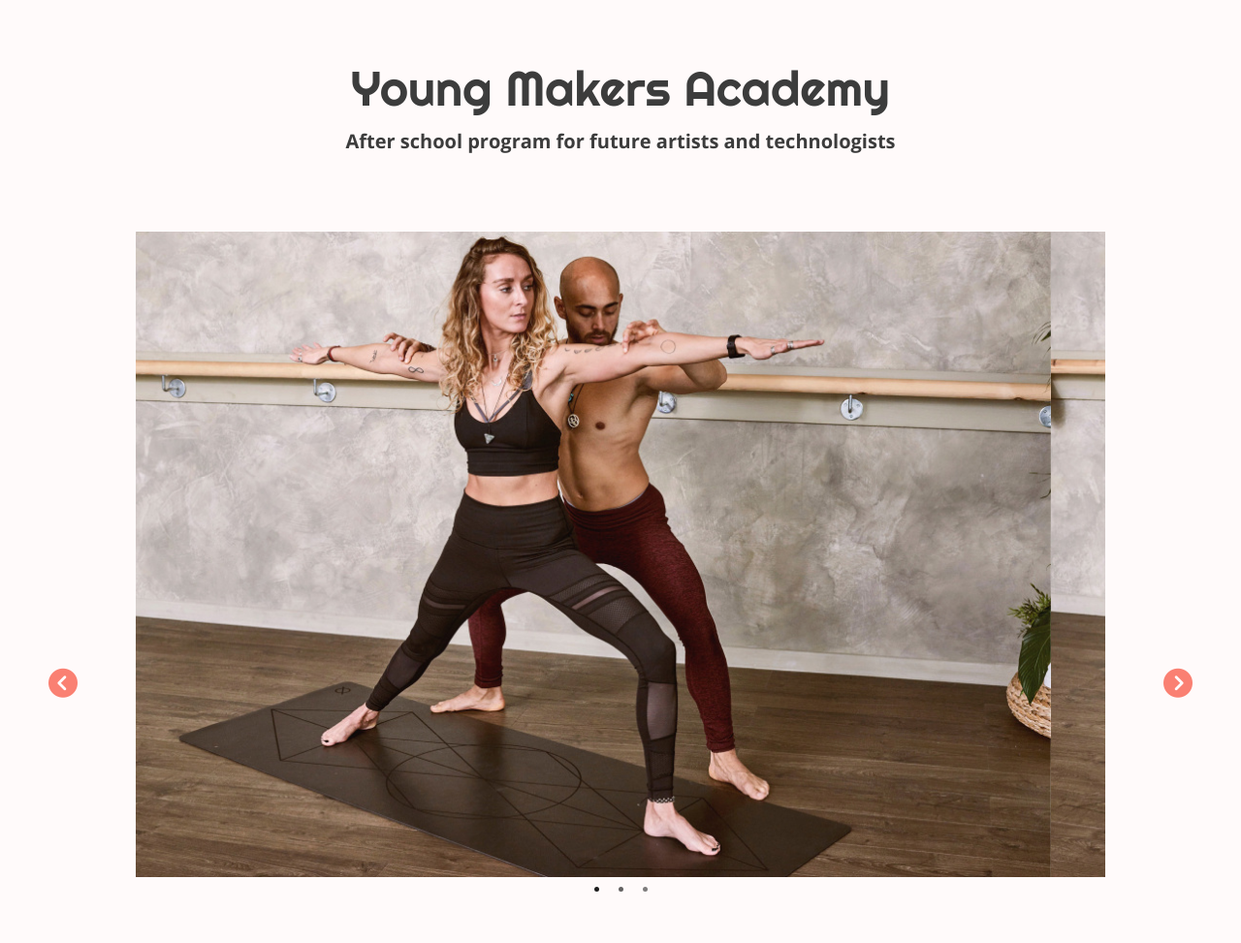
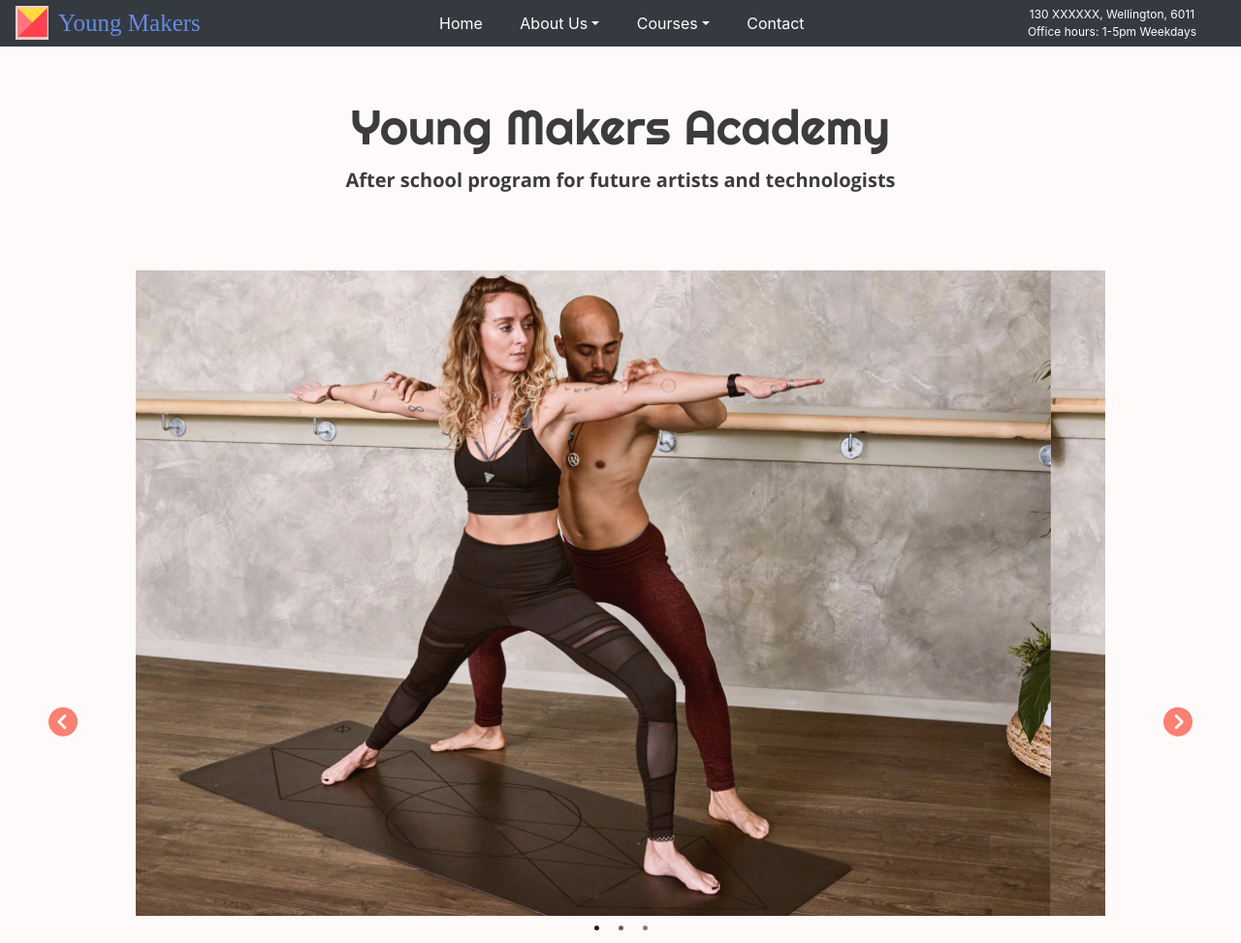
Before and after one commit to toplay3/youngmakers, a React app: page / in a window 1280 px wide. Shown: the top 973 px of the page at 97% size. Built offline with nearby package versions, Linux system fonts and the light colour scheme; a web font is replaced by a local one.

Commit message:
Add navigation bar

```diff
--- a/src/css/footer-container.scss
+++ b/src/css/footer-container.scss
@@ -1,6 +1,6 @@
 .footer-container {
   background-color: #eccfcc;
-  color: #192f67;
+  color: #688ae2;
   .footer-sections-container {
     padding-top: 50px;
     padding-bottom: 50px;
@@ -15,7 +15,9 @@
         display: inline-block;
 
         .section-content {
+          color: #2e3a59;
           padding-top: 20px;
+          font-size: 16px;
         }
       }
 
@@ -81,10 +83,18 @@
       flex-direction: column;
       align-items: center;
       .footer-section {
+        &.about-us {
+          .list-item {
+            border-bottom: none;
+          }
+        }
         margin-bottom: 30px;
         width: 300px;
         text-align: left;
-
+        &:not(:first-child) {
+          border-top: 1px solid #c6a09b;
+          padding-top: 30px;
+        }
         .section-content {
           margin-top: 0px;
         }
--- /dev/null
+++ b/src/css/navigation-bar.scss
@@ -0,0 +1,39 @@
+.navbar {
+  background-color: #252323;
+  justify-content: space-between;
+  padding-top: 0;
+  padding-bottom: 0;
+
+  .nav-links-collapse {
+    justify-content: center;
+  }
+  .nav-links {
+    margin-right: unset !important;
+    .nav-link {
+      color: white;
+      padding-left: 1.2em;
+      padding-right: 1.2em;
+      padding-top: 0;
+      padding-bottom: 0;
+      font-size: 16px;
+    }
+  }
+
+  .collapse,
+  .collapsing {
+    .nav-link {
+      padding-top: 0.5em;
+      padding-bottom: 0.5em;
+    }
+  }
+
+  .nav-location {
+    font-size: 12px;
+    color: white;
+    padding-right: 30px;
+  }
+
+  .navbar-toggler-icon {
+    color: white;
+  }
+}
--- a/src/css/title-container.scss
+++ b/src/css/title-container.scss
@@ -6,7 +6,7 @@
     font-size: clamp(15px, 5vw, 50px);
     font-family: Righteous;
     margin-bottom: 10px;
-    margin-top: 60px;
+    margin-top: 100px;
   }
 
   h4 {
@@ -18,7 +18,7 @@
 
 @media only screen and (max-width: 1000px) {
   .title-container {
-    margin-bottom: 40px;
+    margin-bottom: 80px;
 
     h1 {
       margin-top: 30px;
--- a/src/index.js
+++ b/src/index.js
@@ -4,6 +4,7 @@ import "./css/style.scss";
 import ReactDOM from "react-dom";
 import React from "react";
 
+import NavigationBar from "./js/components/NavigationBar.js";
 import TitleContainer from "./js/components/TitleContainer.js";
 import HeaderContainer from "./js/components/HeaderContainer";
 import CoursesContainer from "./js/components/CoursesContainer";
@@ -15,6 +16,7 @@ class ReactRoot extends React.Component {
   render() {
     return (
       <React.Fragment>
+        <NavigationBar></NavigationBar>
         <TitleContainer></TitleContainer>
         <HeaderContainer></HeaderContainer>
         <CoursesContainer></CoursesContainer>
--- /dev/null
+++ b/src/js/components/NavigationBar.js
@@ -0,0 +1,66 @@
+import React from "react";
+import "../../css/navigation-bar.scss";
+import Navbar from "react-bootstrap/Navbar";
+import Nav from "react-bootstrap/Nav";
+import NavDropdown from "react-bootstrap/NavDropdown";
+import Logo from "./Logo";
+
+class NavigationBar extends React.Component {
+  render() {
+    return (
+      <Navbar fixed="top" expand="lg" bg="dark" variant="dark" collapseOnSelect>
+        <Navbar.Brand>
+          <Logo />
+        </Navbar.Brand>
+        <Navbar.Toggle aria-controls="responsive-navbar-nav" />
+        <Navbar.Collapse
+          className="nav-links-collapse"
+          id="responsive-navbar-nav"
+        >
+          <Nav className="nav-links">
+            <Nav.Link href="#home" className="link-item">
+              Home
+            </Nav.Link>
+            <NavDropdown
+              title="About Us"
+              id="collasible-nav-dropdown"
+              className="link-item"
+            >
+              <NavDropdown.Item href="#action/3.1">Our School</NavDropdown.Item>
+              <NavDropdown.Item href="#action/3.2">Gallery</NavDropdown.Item>
+              <NavDropdown.Item href="#action/3.3">Blog</NavDropdown.Item>
+            </NavDropdown>
+            <NavDropdown
+              title="Courses"
+              id="collasible-nav-dropdown"
+              className="link-item"
+            >
+              <NavDropdown.Item href="#action/3.1">
+                Computer Programming
+              </NavDropdown.Item>
+              <NavDropdown.Item href="#action/3.3">
+                Digital Art
+              </NavDropdown.Item>
+              <NavDropdown.Divider />
+              <NavDropdown.Item href="#action/3.3">
+                Instructors
+              </NavDropdown.Item>
+            </NavDropdown>
+            <Nav.Link href="#pricing" className="link-item">
+              Contact
+            </Nav.Link>
+          </Nav>
+        </Navbar.Collapse>
+        <Nav className="nav-location d-none d-lg-block">
+          <span>
+            130 XXXXXX, Wellington, 6011
+            <br />
+            Office hours: 1-5pm Weekdays
+          </span>
+        </Nav>
+      </Navbar>
+    );
+  }
+}
+
+export default NavigationBar;
--- a/webpack.config.js
+++ b/webpack.config.js
@@ -32,7 +32,7 @@ module.exports = {
         ],
       },
       {
-        test: /\.(jpe?g|png|gif|ttf|eot|svg|swf|otf)/i,
+        test: /\.(jpe?g|png|gif|ttf|eot|svg|swf|otf|woff|woff2)/i,
         use: ["file-loader?name=assets/[name].[ext]"],
       },
     ],
```
